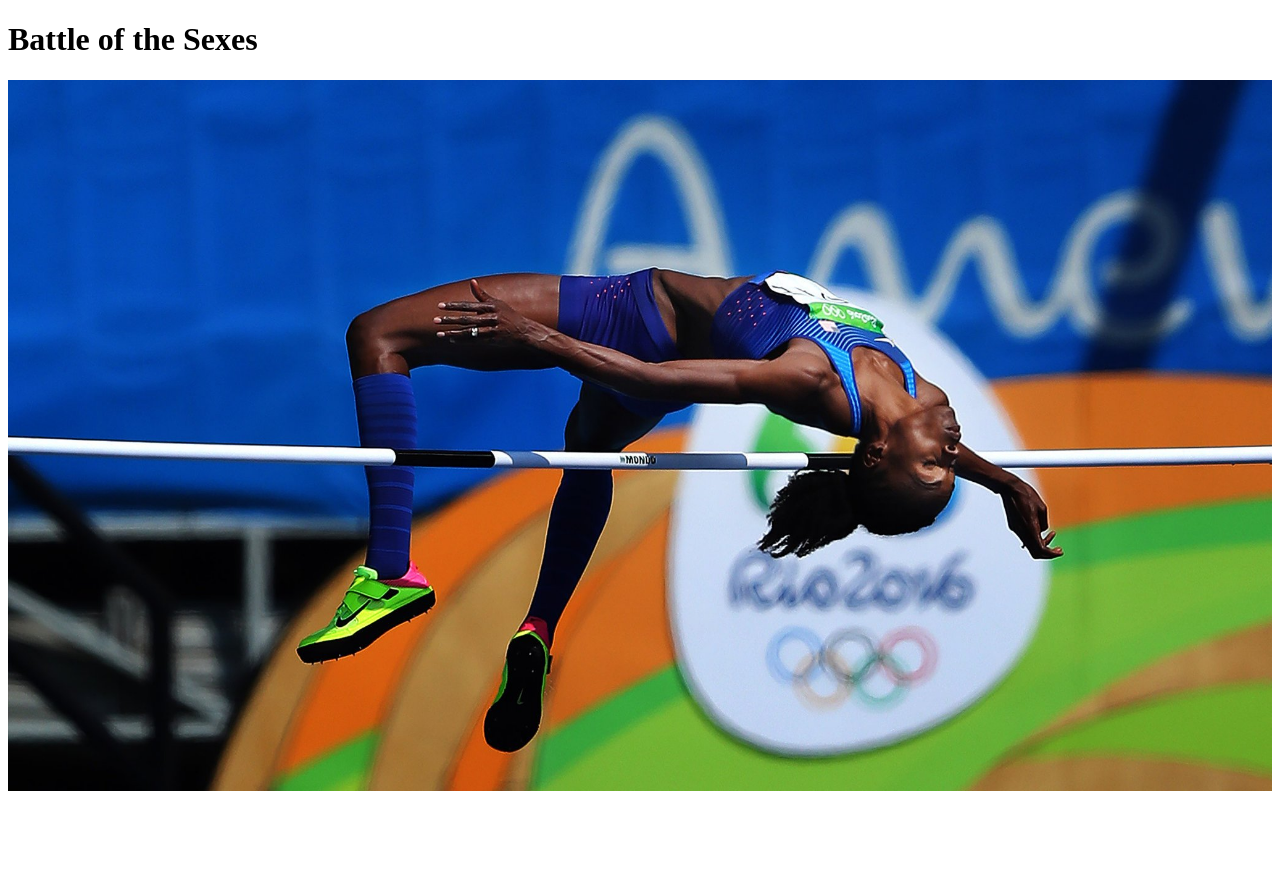
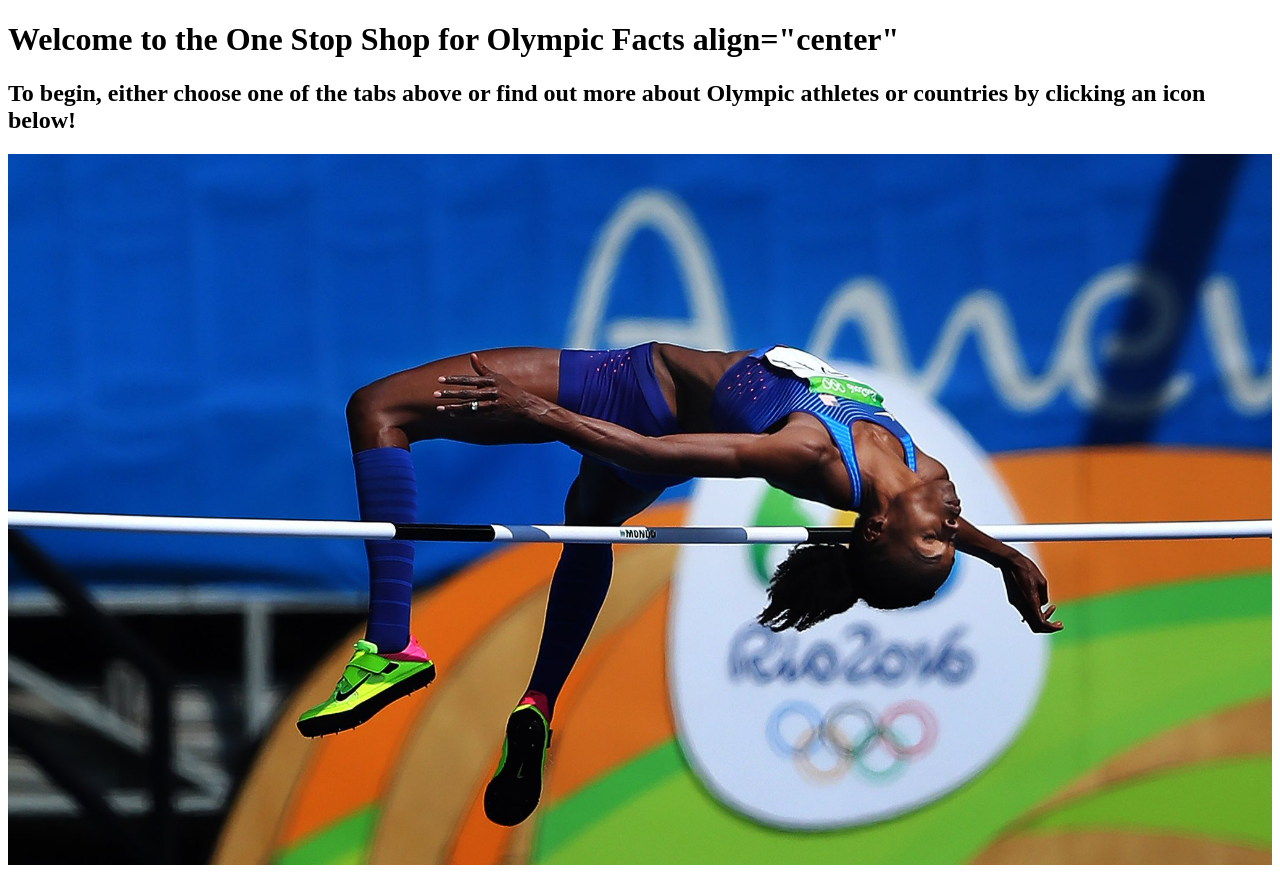
Before and after one commit to reehams/G2-CIS450-WikiOlympics, a website: page views/home.html in a window 1280 px wide. Before the commit the page ends 803 px from the top, so only its background shows below. Drawn offline with Linux system fonts and the light colour scheme; files whose address does not match are found by name.

Commit message:
Update home.html

```diff
--- a/views/home.html
+++ b/views/home.html
@@ -3,7 +3,8 @@
 <html>
 
     <body ng-app="wikiOlympicsApp">
-        <h1> Battle of the Sexes </h1>
+        <h1> Welcome to the One Stop Shop for Olympic Facts align="center" </h1>
+        <h2> To begin, either choose one of the tabs above or find out more about Olympic athletes or countries by clicking an icon below!</h2>
         <img src="images/olympics_background.jpg" alt="Avatar" style="width:100%">
     </body>
 
```
